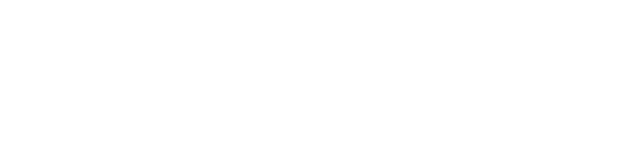
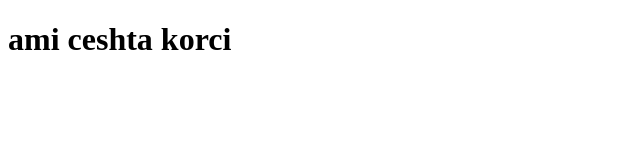
Before and after one commit to MONISANTO/My-first-Repo, a plain HTML site: page index.html in a window 1280 px wide. Shown: the whole page, without its empty margins (0-640 px from the left). Drawn offline with Linux system fonts and the light colour scheme.

Commit message:
added header

```diff
--- a/index.html
+++ b/index.html
@@ -7,6 +7,6 @@
     <title>My first git hub report</title>
 </head>
 <body>
-
+    <h1>ami ceshta korci</h1>
 </body>
 </html>
```
